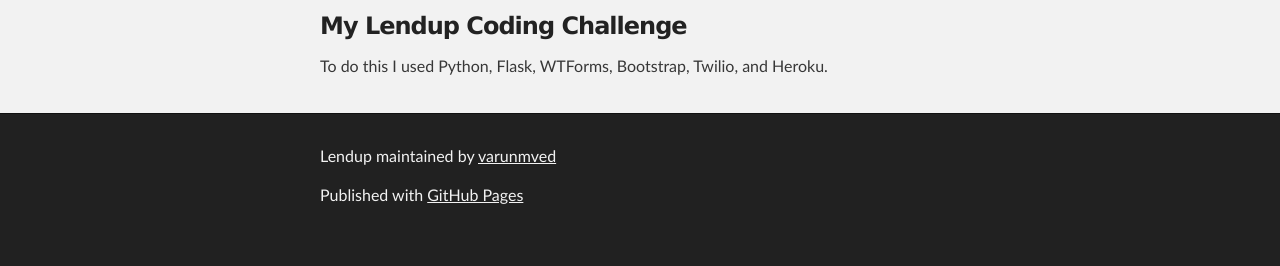
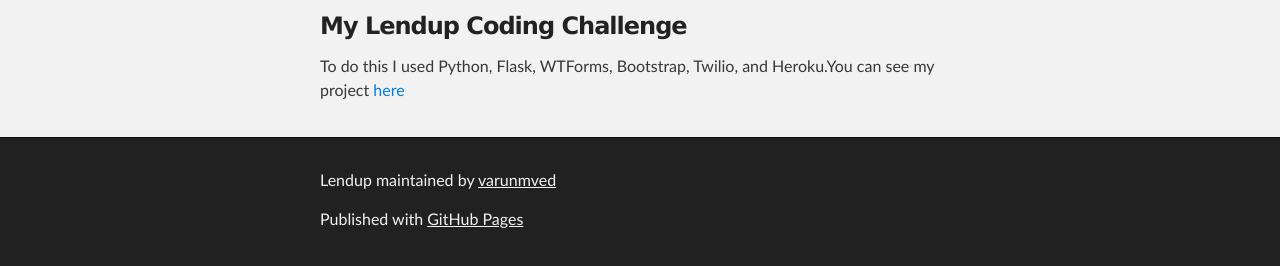
Before and after one commit to varunmved/lendup, a plain HTML site: page index.html in a window 1280 px wide. Shown: the part 252-518 px from the top of the page. Drawn offline with Linux system fonts and the light colour scheme.

Commit message:
Update index.html

```diff
--- a/index.html
+++ b/index.html
@@ -34,7 +34,7 @@
         <h3>
 <a id="my-lendup-coding-challenge" class="anchor" href="#my-lendup-coding-challenge" aria-hidden="true"><span class="octicon octicon-link"></span></a>My Lendup Coding Challenge</h3>
 
-<p>To do this I used Python, Flask, WTForms, Bootstrap, Twilio, and Heroku.</p>
+<p>To do this I used Python, Flask, WTForms, Bootstrap, Twilio, and Heroku.You can see my project <a href="https://tranquil-savannah-8709.herokuapp.com/views/">here</a></p>
       </section>
     </div>
 
```
